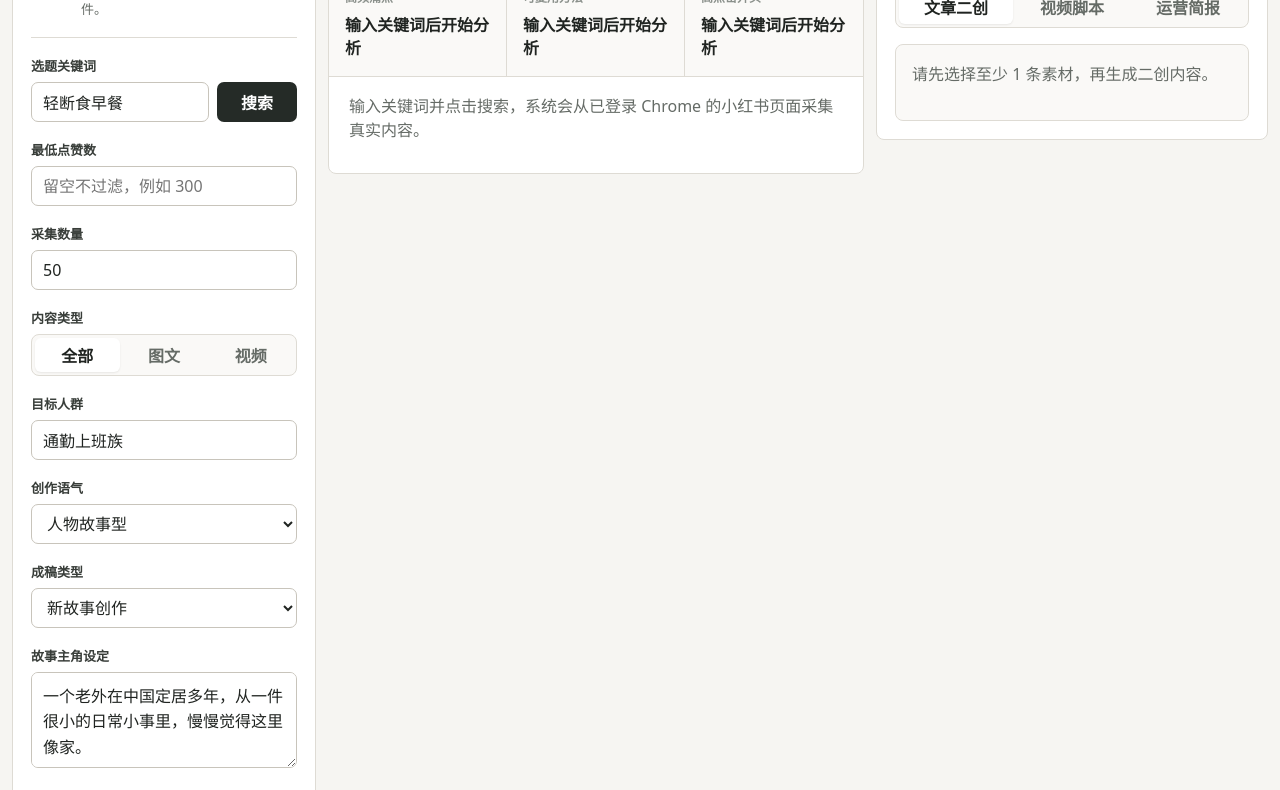
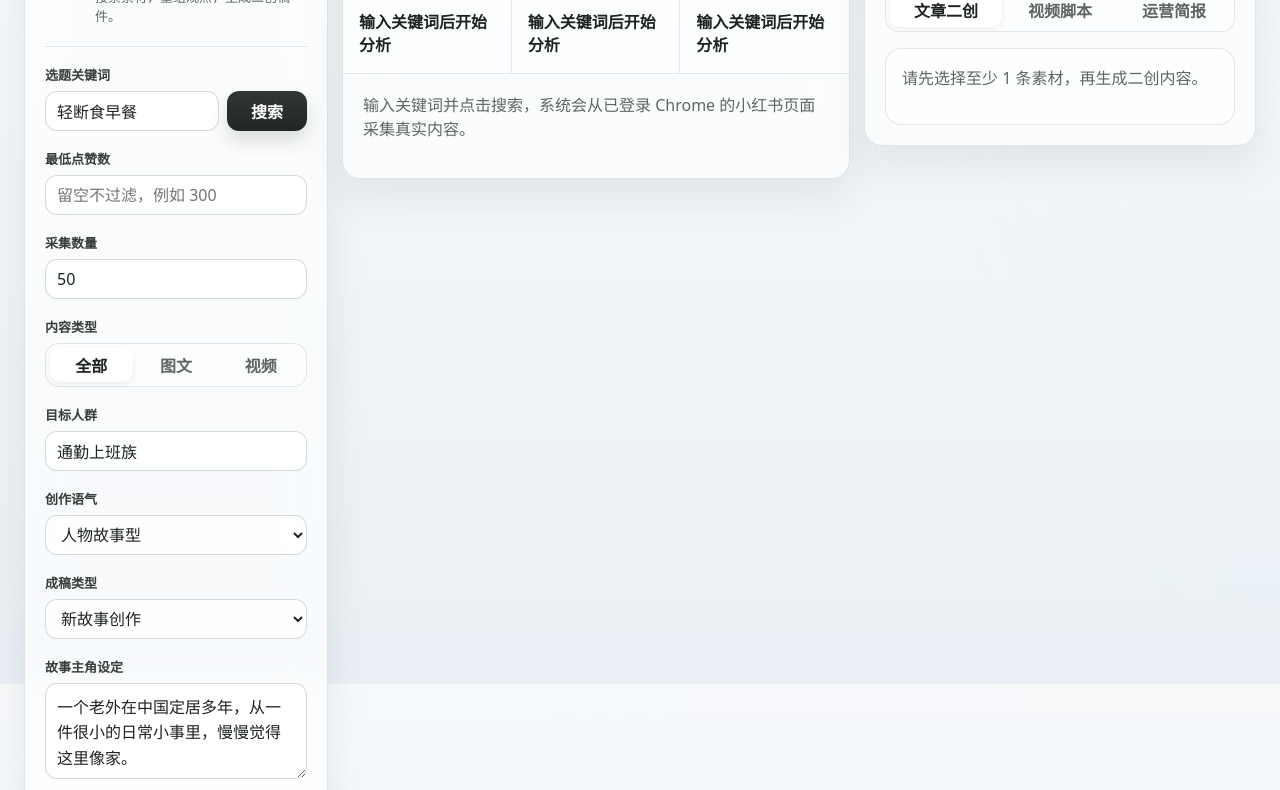
Before and after one commit to miuydgao177/Rewritebot, a website with bundled scripts: page app/index.html in a window 1280 px wide. Shown: the part 116-906 px from the top of the page. Built offline with nearby package versions, Linux system fonts and the light colour scheme.

Commit message:
Apply glass UI treatment

```diff
--- a/app/assets/styles/main.css
+++ b/app/assets/styles/main.css
@@ -1,16 +1,17 @@
 :root {
-  --bg: #f6f5f2;
-  --surface: #ffffff;
-  --surface-subtle: #faf9f7;
-  --ink: #202421;
-  --muted: #656b66;
-  --soft: #8a908b;
-  --line: #dedbd4;
-  --line-strong: #c8c4bb;
-  --accent: #252b27;
-  --accent-hover: #111512;
-  --selected: #7a3b2f;
-  --focus: rgba(37, 43, 39, 0.14);
+  --bg: #edf2f6;
+  --surface: rgba(255, 255, 255, 0.66);
+  --surface-strong: rgba(255, 255, 255, 0.8);
+  --surface-subtle: rgba(255, 255, 255, 0.46);
+  --ink: #1d2320;
+  --muted: #5f6661;
+  --soft: #7f8681;
+  --line: rgba(92, 104, 110, 0.16);
+  --line-strong: rgba(92, 104, 110, 0.26);
+  --accent: #242b29;
+  --accent-hover: #111614;
+  --selected: #7b4939;
+  --focus: rgba(36, 43, 41, 0.14);
   font-family: "Avenir Next", "PingFang SC", "Microsoft YaHei", system-ui, sans-serif;
   --heading-font: "Songti SC", "STSong", Georgia, serif;
 }
@@ -24,6 +25,26 @@ body {
   min-height: 100vh;
   color: var(--ink);
   background: var(--bg);
+  background-image:
+    linear-gradient(180deg, rgba(247, 249, 251, 0.96), rgba(233, 239, 244, 0.98)),
+    linear-gradient(110deg, rgba(255, 255, 255, 0.45), transparent 48%),
+    linear-gradient(250deg, rgba(124, 148, 160, 0.08), transparent 36%);
+  background-attachment: fixed;
+  text-rendering: optimizeLegibility;
+  -webkit-font-smoothing: antialiased;
+  overflow-x: hidden;
+}
+
+body::before {
+  content: "";
+  position: fixed;
+  inset: 0;
+  pointer-events: none;
+  background:
+    linear-gradient(90deg, rgba(255, 255, 255, 0.08) 1px, transparent 1px),
+    linear-gradient(rgba(255, 255, 255, 0.06) 1px, transparent 1px);
+  background-size: 84px 84px;
+  opacity: 0.22;
 }
 
 button,
@@ -42,20 +63,29 @@ button {
   display: grid;
   align-items: start;
   grid-template-columns: 304px minmax(420px, 1fr) 392px;
-  gap: 12px;
+  gap: 14px;
   min-height: 100vh;
+  width: min(1600px, calc(100vw - 24px));
+  margin: 0 auto;
   padding: 12px;
 }
 
 .panel,
 .main-panel {
   border: 1px solid var(--line);
-  border-radius: 8px;
+  border-radius: 18px;
   background: var(--surface);
+  align-self: start;
+  height: fit-content;
+  box-shadow:
+    0 18px 44px rgba(28, 36, 40, 0.08),
+    inset 0 1px 0 rgba(255, 255, 255, 0.65);
+  backdrop-filter: blur(22px) saturate(145%);
+  -webkit-backdrop-filter: blur(22px) saturate(145%);
 }
 
 .panel {
-  padding: 18px;
+  padding: 20px;
 }
 
 .main-panel {
@@ -73,7 +103,7 @@ button {
 
 .brand {
   justify-content: flex-start;
-  padding-bottom: 18px;
+  padding-bottom: 20px;
   border-bottom: 1px solid var(--line);
 }
 
@@ -90,10 +120,11 @@ button {
   height: 36px;
   flex: 0 0 auto;
   place-items: center;
-  border-radius: 7px;
+  border-radius: 10px;
   color: #fff;
   background: var(--accent);
   font-weight: 650;
+  box-shadow: inset 0 1px 0 rgba(255, 255, 255, 0.16);
 }
 
 h1,
@@ -106,7 +137,7 @@ p {
 h1 {
   margin-bottom: 0;
   font-family: var(--heading-font);
-  font-size: 24px;
+  font-size: 26px;
   font-weight: 700;
   line-height: 1.25;
 }
@@ -114,7 +145,7 @@ h1 {
 h2 {
   margin-bottom: 0;
   font-family: var(--heading-font);
-  font-size: 30px;
+  font-size: 28px;
   font-weight: 700;
   line-height: 1.25;
 }
@@ -148,10 +179,11 @@ select,
 textarea {
   width: 100%;
   border: 1px solid var(--line-strong);
-  border-radius: 7px;
-  background: var(--surface);
+  border-radius: 12px;
+  background: var(--surface-strong);
   color: var(--ink);
   outline: none;
+  box-shadow: inset 0 1px 0 rgba(255, 255, 255, 0.8);
 }
 
 input,
@@ -178,10 +210,11 @@ textarea:focus {
 #generateBtn {
   min-width: 80px;
   height: 40px;
-  border-radius: 7px;
+  border-radius: 12px;
   color: #fff;
-  background: var(--accent);
+  background: linear-gradient(180deg, #303734 0%, #202623 100%);
   font-weight: 650;
+  box-shadow: 0 10px 18px rgba(20, 26, 23, 0.14);
 }
 
 #searchBtn:hover,
@@ -193,10 +226,11 @@ textarea:focus {
   width: 100%;
   height: 44px;
   margin-top: 18px;
-  border-radius: 7px;
+  border-radius: 12px;
   color: #fff;
-  background: var(--accent);
+  background: linear-gradient(180deg, #303734 0%, #1f2522 100%);
   font-weight: 700;
+  box-shadow: 0 14px 24px rgba(20, 26, 23, 0.16);
 }
 
 .full-action:hover {
@@ -208,16 +242,16 @@ textarea:focus {
   display: grid;
   grid-template-columns: repeat(3, 1fr);
   gap: 2px;
-  padding: 3px;
+  padding: 4px;
   border: 1px solid var(--line);
-  border-radius: 8px;
+  border-radius: 14px;
   background: var(--surface-subtle);
 }
 
 .segment,
 .tab {
   min-height: 34px;
-  border-radius: 6px;
+  border-radius: 10px;
   color: var(--muted);
   background: transparent;
   font-weight: 650;
@@ -226,15 +260,15 @@ textarea:focus {
 .segment.active,
 .tab.active {
   color: var(--ink);
-  background: var(--surface);
-  box-shadow: 0 1px 2px rgba(20, 22, 20, 0.08);
+  background: rgba(255, 255, 255, 0.88);
+  box-shadow: 0 2px 6px rgba(20, 22, 20, 0.08);
 }
 
 .notice {
   margin-top: 20px;
   padding: 12px;
   border: 1px solid var(--line);
-  border-radius: 8px;
+  border-radius: 14px;
   background: var(--surface-subtle);
   color: #343b36;
   line-height: 1.55;
@@ -253,7 +287,9 @@ textarea:focus {
 .topbar {
   padding: 18px 20px;
   border-bottom: 1px solid var(--line);
-  background: var(--surface);
+  background: rgba(255, 255, 255, 0.56);
+  backdrop-filter: blur(18px) saturate(140%);
+  -webkit-backdrop-filter: blur(18px) saturate(140%);
 }
 
 .status {
@@ -266,7 +302,7 @@ textarea:focus {
   padding: 6px 9px;
   border: 1px solid var(--line);
   border-radius: 999px;
-  background: var(--surface-subtle);
+  background: rgba(255, 255, 255, 0.74);
   color: #4d534f;
   font-size: 13px;
   font-weight: 650;
@@ -277,14 +313,14 @@ textarea:focus {
   grid-template-columns: repeat(3, 1fr);
   gap: 0;
   border-bottom: 1px solid var(--line);
-  background: var(--surface-subtle);
+  background: rgba(255, 255, 255, 0.36);
 }
 
 .insight-card {
   min-height: 104px;
   padding: 16px;
   border-right: 1px solid var(--line);
-  background: transparent;
+  background: linear-gradient(180deg, rgba(255, 255, 255, 0.24), rgba(255, 255, 255, 0.08));
 }
 
 .insight-card:last-child {
@@ -308,17 +344,28 @@ textarea:focus {
 .content-grid {
   display: grid;
   grid-template-columns: repeat(auto-fit, minmax(240px, 1fr));
-  gap: 12px;
-  padding: 16px 20px;
+  gap: 14px;
+  padding: 18px 20px 22px;
   align-content: start;
 }
 
 .content-card {
   display: grid;
   border: 1px solid var(--line);
-  border-radius: 8px;
-  background: var(--surface);
+  border-radius: 16px;
+  background: rgba(255, 255, 255, 0.72);
   overflow: hidden;
+  box-shadow: 0 12px 28px rgba(30, 36, 40, 0.06);
+  transition:
+    transform 160ms ease,
+    box-shadow 160ms ease,
+    border-color 160ms ease;
+}
+
+.content-card:hover {
+  transform: translateY(-2px);
+  border-color: rgba(92, 104, 110, 0.28);
+  box-shadow: 0 18px 32px rgba(30, 36, 40, 0.1);
 }
 
 .thumb {
@@ -326,12 +373,12 @@ textarea:focus {
   aspect-ratio: 4 / 3;
   min-height: 120px;
   border-bottom: 1px solid var(--line);
-  background: #eeece6;
+  background: linear-gradient(180deg, rgba(240, 243, 244, 0.92), rgba(229, 234, 236, 0.92));
   overflow: hidden;
 }
 
 .thumb.video {
-  background: #e4e7e4;
+  background: linear-gradient(180deg, rgba(231, 237, 236, 0.94), rgba(220, 228, 228, 0.94));
 }
 
 .thumb-image {
@@ -347,8 +394,8 @@ textarea:focus {
   top: 12px;
   padding: 4px 7px;
   border: 1px solid rgba(0, 0, 0, 0.08);
-  border-radius: 6px;
-  background: rgba(255, 255, 255, 0.9);
+  border-radius: 8px;
+  background: rgba(255, 255, 255, 0.92);
   color: #343936;
   font-size: 12px;
   font-weight: 650;
@@ -384,7 +431,7 @@ textarea:focus {
   padding: 4px 7px;
   border: 1px solid var(--line);
   border-radius: 999px;
-  background: var(--surface-subtle);
+  background: rgba(255, 255, 255, 0.72);
   color: #59615b;
   font-size: 12px;
 }
@@ -406,9 +453,9 @@ textarea:focus {
   height: 32px;
   flex: 0 0 auto;
   padding: 0 11px;
-  border-radius: 6px;
+  border-radius: 8px;
   color: var(--ink);
-  background: #eceae4;
+  background: rgba(236, 238, 237, 0.88);
   font-weight: 650;
 }
 
@@ -457,8 +504,8 @@ textarea:focus {
   display: none;
   padding: 16px;
   border: 1px solid var(--line);
-  border-radius: 8px;
-  background: var(--surface-subtle);
+  border-radius: 16px;
+  background: rgba(255, 255, 255, 0.58);
   line-height: 1.7;
 }
 
```
